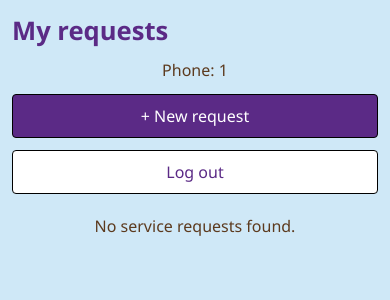
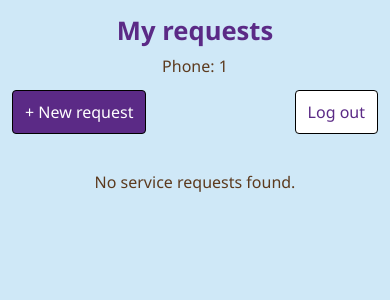
Before and after one commit to motyev-jpg/customer-service-request, a Flask app: page /dashboard in a window 390 px wide. Shown: the part 62-362 px from the top of the page. Run offline with Flask 3, Linux system fonts and the light colour scheme; the visitor is signed in with stand-in values (Sample User, id 1); data comes from the database, SQL or seed files in the repository.

Commit message:
Center dashboard title, place New request left and Log out right

```diff
--- a/static/css/style.css
+++ b/static/css/style.css
@@ -106,10 +106,12 @@ textarea { resize: vertical; }
 }
 
 /* Dashboard */
-.toolbar { display: flex; justify-content: space-between; align-items: center; flex-wrap: wrap; gap: 8px; }
-.toolbar h1 { margin: 0; }
-.toolbar-actions { display: flex; align-items: center; gap: 12px; flex-wrap: wrap; }
+.toolbar h1 { margin: 0; text-align: center; }
+.who { text-align: center; margin: 4px 0 12px; }
+/* Fixed physical positions (also in RTL): New request on the left, Log out on the right */
+.toolbar-actions { direction: ltr; display: flex; justify-content: space-between; align-items: center; gap: 12px; margin-bottom: 16px; }
 .toolbar-actions .btn { margin-top: 0; }
+[dir=rtl] .toolbar-actions .btn { direction: rtl; }
 
 .table-wrap { overflow-x: auto; padding: 0; }
 table { width: 100%; border-collapse: collapse; }
@@ -151,10 +153,7 @@ tr.clickable:hover { background: #d4ecfa; }
   .btn, .chip, .lang-switch a { min-height: 44px; display: inline-flex; align-items: center; justify-content: center; }
   .lang-switch a { min-height: 36px; padding: 4px 10px; }
 
-  .toolbar { flex-direction: column; align-items: stretch; }
-  .toolbar-actions { flex-direction: column; align-items: stretch; }
-  .toolbar-actions .btn, .toolbar-actions .inline { width: 100%; }
-  .who { text-align: center; }
+  .toolbar-actions .btn { padding-inline: 12px; }
 
   .form-actions { flex-direction: column; }
   .form-actions .btn { width: 100%; }
--- a/templates/dashboard.html
+++ b/templates/dashboard.html
@@ -2,8 +2,8 @@
 {% block content %}
 <div class="toolbar">
   <h1>{{ t('my_requests') }}</h1>
+  <div class="who">{{ t('signed_in_as') }}: <bdi dir="ltr">{{ phone }}</bdi></div>
   <div class="toolbar-actions">
-    <span class="who">{{ t('signed_in_as') }}: <bdi dir="ltr">{{ phone }}</bdi></span>
     <a class="btn" href="{{ url_for('new_request') }}">+ {{ t('new_request') }}</a>
     <form method="post" action="{{ url_for('logout') }}" class="inline">
       <input type="hidden" name="csrf" value="{{ csrf_token() }}">
```
